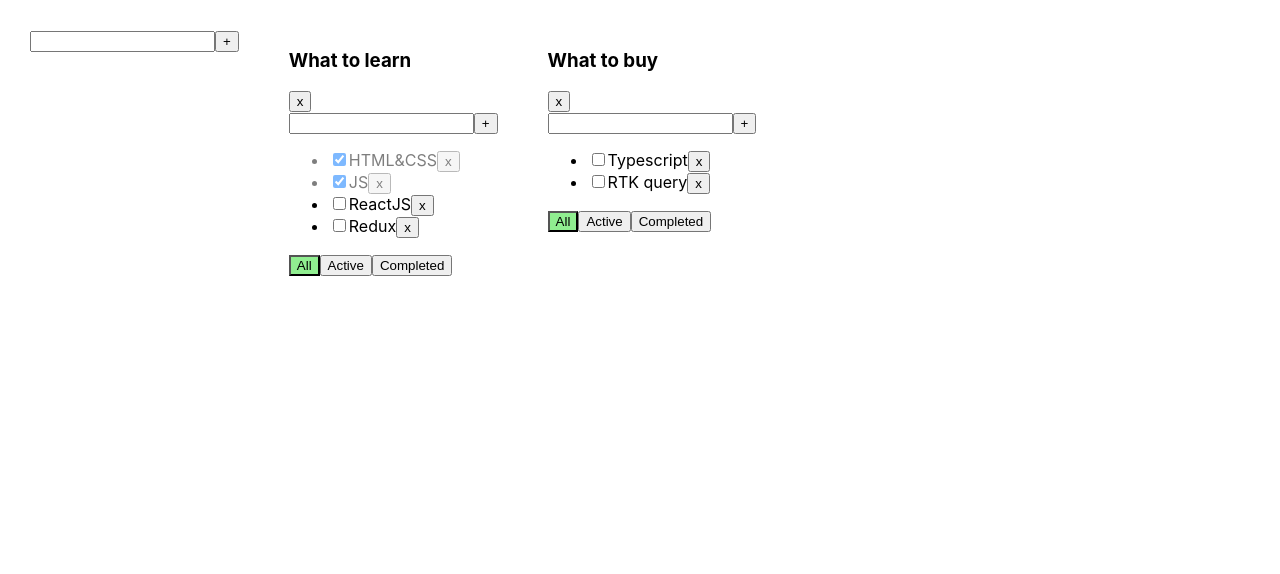
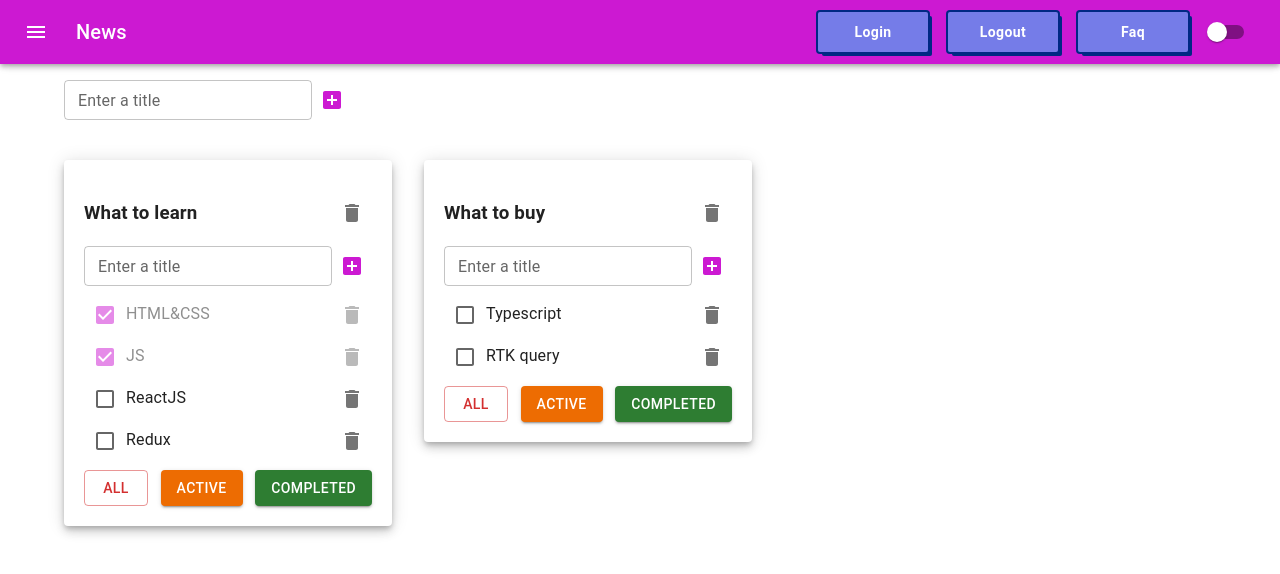
Before and after one commit to Kaptsiuh/todolist, a React (Create React App) app: page / in a window 1280 px wide. Shown: the top 574 px of the page. Built offline with nearby package versions, Linux system fonts and the light colour scheme.

Commit message:
feat: add components from material ui

```diff
--- a/package.json
+++ b/package.json
@@ -3,6 +3,10 @@
   "version": "0.1.0",
   "private": true,
   "dependencies": {
+    "@emotion/react": "^11.11.4",
+    "@emotion/styled": "^11.11.5",
+    "@mui/icons-material": "^5.15.18",
+    "@mui/material": "^5.15.18",
     "@testing-library/jest-dom": "^5.16.5",
     "@testing-library/react": "^13.4.0",
     "@testing-library/user-event": "^13.5.0",
--- a/src/App.css
+++ b/src/App.css
@@ -1,10 +1,10 @@
 .App {
-  padding: 30px;
-  display: flex;
+  /* padding: 30px;
+  display: flex; */
 }
 
 .App > div {
-  margin-right: 50px;
+  /* margin-right: 50px; */
 }
 
 .error {
--- a/src/App.tsx
+++ b/src/App.tsx
@@ -3,6 +3,13 @@ import "./App.css";
 import { TodoList } from "./components/TodoList";
 import { useState } from "react";
 import { AddItemForm } from "./components/AddItemForm";
+import Box from "@mui/material/Box";
+import Container from "@mui/material/Container";
+import Grid from "@mui/material/Grid";
+import Paper from "@mui/material/Paper";
+import { ThemeProvider } from "@emotion/react";
+import { CssBaseline, createTheme } from "@mui/material";
+import { AppBarHeader } from "./components/AppBarHeader";
 
 export type TaskType = {
   id: string;
@@ -21,6 +28,8 @@ export type TodolistType = {
 export type TaskStateType = {
   [key: string]: TaskType[];
 };
+
+type ThemeMode = "dark" | "light";
 
 function App() {
   const todolistID1 = v1();
@@ -115,22 +124,60 @@ function App() {
     );
   };
 
+  const [themeMode, setThemeMode] = useState<ThemeMode>("light");
+
+  const theme = createTheme({
+    palette: {
+      mode: themeMode === "light" ? "light" : "dark",
+      primary: {
+        main: "#cc19d2",
+        contrastText: "white",
+      },
+      secondary: {
+        light: "#757ce8",
+        main: "#3f50b5",
+        dark: "#002884",
+        contrastText: "#fff",
+      },
+    },
+  });
+
+  const changeModeHandler = () => {
+    setThemeMode(themeMode === "light" ? "dark" : "light");
+  };
+
   return (
     <div className="App">
+      <ThemeProvider theme={theme}>
+        <CssBaseline />
+        <Box sx={{ flexGrow: 1, mb: 10 }}>
+          <AppBarHeader changeModeHandler={changeModeHandler} />
+        </Box>
+
+        <Container fixed>
+          <Grid container sx={{ mb: 5 }}>
             <AddItemForm addItem={addTodolist} />
+          </Grid>
+          <Grid container spacing={4}>
             {todolists.map((tl) => {
               const allTodolistTasks = tasks[tl.id];
               let tasksForTodolist: TaskType[] = allTodolistTasks;
 
               if (tl.filter === "active") {
-          tasksForTodolist = allTodolistTasks.filter((task) => !task.isDone);
+                tasksForTodolist = allTodolistTasks.filter(
+                  (task) => !task.isDone
+                );
               }
 
               if (tl.filter === "completed") {
-          tasksForTodolist = allTodolistTasks.filter((task) => task.isDone);
+                tasksForTodolist = allTodolistTasks.filter(
+                  (task) => task.isDone
+                );
               }
 
               return (
+                <Grid item>
+                  <Paper elevation={6} sx={{ p: "20px" }}>
                     <TodoList
                       key={tl.id}
                       todolistId={tl.id}
@@ -145,8 +192,13 @@ function App() {
                       updateTask={updateTask}
                       updateTodolist={updateTodolist}
                     />
+                  </Paper>
+                </Grid>
               );
             })}
+          </Grid>
+        </Container>
+      </ThemeProvider>
     </div>
   );
 }
--- a/src/components/AddItemForm.tsx
+++ b/src/components/AddItemForm.tsx
@@ -1,5 +1,9 @@
 import { ChangeEvent, KeyboardEvent, useState } from "react";
-import { Button } from "./Button";
+import TextField from "@mui/material/TextField";
+import AddBoxIcon from "@mui/icons-material/AddBox";
+import IconButton from "@mui/material/IconButton";
+import { Box } from "@mui/material";
+import { filterButtonsContainerSx } from "./Todolist.styles";
 
 type PropsType = {
   addItem: (title: string) => void;
@@ -30,15 +34,21 @@ export const AddItemForm = ({ addItem }: PropsType) => {
   };
 
   return (
-    <div>
-      <input
-        className={error ? "error" : ""}
+    <Box sx={filterButtonsContainerSx}>
+      <TextField
+        id="outlined-basic"
+        label="Enter a title"
+        variant="outlined"
+        size="small"
         value={title}
         onChange={changeItemTitleHandler}
         onKeyUp={addItemOnKeyUpHandler}
+        error={!!error}
+        helperText={error}
       />
-      <Button title={"+"} onClickHandler={addItemHandler} />
-      {error && <div className={"error-message"}>{error}</div>}
-    </div>
+      <IconButton color="primary" onClick={addItemHandler}>
+        <AddBoxIcon />
+      </IconButton>
+    </Box>
   );
 };
--- /dev/null
+++ b/src/components/AppBarHeader.tsx
@@ -0,0 +1,36 @@
+import AppBar from "@mui/material/AppBar";
+import Toolbar from "@mui/material/Toolbar";
+import Typography from "@mui/material/Typography";
+import IconButton from "@mui/material/IconButton";
+import MenuIcon from "@mui/icons-material/Menu";
+import { MenuButton } from "./MenuButton";
+import { Switch } from "@mui/material";
+
+type AppBarHeaderPropsType = {
+  changeModeHandler: () => void;
+};
+
+export const AppBarHeader = ({ changeModeHandler }: AppBarHeaderPropsType) => {
+  return (
+    <AppBar position="fixed">
+      <Toolbar>
+        <IconButton
+          size="large"
+          edge="start"
+          color="inherit"
+          aria-label="menu"
+          sx={{ mr: 2 }}
+        >
+          <MenuIcon />
+        </IconButton>
+        <Typography variant="h6" component="div" sx={{ flexGrow: 1 }}>
+          News
+        </Typography>
+        <MenuButton color="inherit">Login</MenuButton>
+        <MenuButton color="inherit">Logout</MenuButton>
+        <MenuButton color="inherit">Faq</MenuButton>
+        <Switch color={"default"} onChange={changeModeHandler} />
+      </Toolbar>
+    </AppBar>
+  );
+};
--- /dev/null
+++ b/src/components/CssBaseline.d.ts
@@ -0,0 +1,6 @@
+export interface CssBaselineProps extends StyledComponentProps<never> {
+  children?: React.ReactNode;
+  enableColorScheme?: boolean;
+}
+
+export default function CssBaseline(props: CssBaselineProps): JSX.Element;
--- a/src/components/EditableSpan.tsx
+++ b/src/components/EditableSpan.tsx
@@ -1,4 +1,5 @@
 import { ChangeEvent, useState } from "react";
+import TextField from "@mui/material/TextField";
 
 type PropsType = {
   oldTitle: string;
@@ -21,7 +22,14 @@ export const EditableSpan = ({ oldTitle, updateItem }: PropsType) => {
   };
 
   return editMode ? (
-    <input
+    // <input
+    //   value={newTitle}
+    //   onChange={changeTitleHandler}
+    //   onBlur={activateEditModeHandler}
+    //   autoFocus
+    // />
+    <TextField
+      variant="outlined"
       value={newTitle}
       onChange={changeTitleHandler}
       onBlur={activateEditModeHandler}
--- /dev/null
+++ b/src/components/MenuButton.tsx
@@ -0,0 +1,20 @@
+import { styled } from "@mui/material/styles";
+import Button from "@mui/material/Button";
+
+type MenuButtonProps = {
+  background?: string;
+};
+
+export const MenuButton = styled(Button)<MenuButtonProps>(
+  ({ background, theme }) => ({
+    minWidth: "110px",
+    fontWeight: "bold",
+    boxShadow: `0 0 0 2px ${theme.palette.secondary.dark}, 4px 4px 0 0 ${theme.palette.secondary.dark}`,
+    borderRadius: "2px",
+    textTransform: "capitalize",
+    margin: "0 10px",
+    padding: "8px 24px",
+    color: theme.palette.secondary.contrastText,
+    background: background || theme.palette.secondary.light,
+  })
+);
--- a/src/components/TodoList.tsx
+++ b/src/components/TodoList.tsx
@@ -1,8 +1,15 @@
 import { ChangeEvent } from "react";
 import { FilterValuesType, TaskType } from "../App";
-import { Button } from "./Button";
 import { AddItemForm } from "./AddItemForm";
 import { EditableSpan } from "./EditableSpan";
+import IconButton from "@mui/material/IconButton";
+import DeleteIcon from "@mui/icons-material/Delete";
+import Button from "@mui/material/Button";
+import Checkbox from "@mui/material/Checkbox";
+import List from "@mui/material/List";
+import ListItem from "@mui/material/ListItem";
+import Box from "@mui/material/Box";
+import { filterButtonsContainerSx, getListItemSx } from "./Todolist.styles";
 
 type TodoListPropsType = {
   title: string;
@@ -69,20 +76,24 @@ export const TodoList = ({
 
   return (
     <div>
+      <Box sx={filterButtonsContainerSx}>
         <h3>
           <EditableSpan oldTitle={title} updateItem={updateTodolistHandler} />
         </h3>
-      <Button title={"x"} onClickHandler={removeTodolistHandler} />
+        <IconButton aria-label="delete" onClick={removeTodolistHandler}>
+          <DeleteIcon />
+        </IconButton>
+      </Box>
       <AddItemForm addItem={addTaskHandler} />
       {tasks.length === 0 ? (
         <p>Тасок нет</p>
       ) : (
-        <ul>
+        <List>
           {tasks.map((task) => {
             return (
-              <li key={task.id} className={task.isDone ? "is-done" : ""}>
-                <input
-                  type="checkbox"
+              <ListItem key={task.id} sx={getListItemSx(task.isDone)}>
+                <div>
+                  <Checkbox
                     checked={task.isDone}
                     onChange={(e) => changeTaskStatusHandler(task.id, e)}
                   />
@@ -92,32 +103,41 @@ export const TodoList = ({
                       updateTaskHandler(task.id, newTitle)
                     }
                   />
-                <Button
-                  title={"x"}
-                  onClickHandler={() => removeTaskHandler(task.id)}
-                />
-              </li>
+                </div>
+                <IconButton
+                  aria-label="delete"
+                  onClick={() => removeTaskHandler(task.id)}
+                >
+                  <DeleteIcon />
+                </IconButton>
+              </ListItem>
             );
           })}
-        </ul>
+        </List>
       )}
-      <div>
+      <Box sx={filterButtonsContainerSx}>
         <Button
-          className={filter === "all" ? "active-filter" : ""}
-          title={"All"}
-          onClickHandler={() => changeFilterTasksHandler("all")}
-        />
+          variant={filter === "all" ? "outlined" : "contained"}
+          color="error"
+          onClick={() => changeFilterTasksHandler("all")}
+        >
+          All
+        </Button>
         <Button
-          className={filter === "active" ? "active-filter" : ""}
-          title={"Active"}
-          onClickHandler={() => changeFilterTasksHandler("active")}
-        />
+          variant={filter === "active" ? "outlined" : "contained"}
+          color="warning"
+          onClick={() => changeFilterTasksHandler("active")}
+        >
+          Active
+        </Button>
         <Button
-          className={filter === "completed" ? "active-filter" : ""}
-          title={"Completed"}
-          onClickHandler={() => changeFilterTasksHandler("completed")}
-        />
-      </div>
+          variant={filter === "completed" ? "outlined" : "contained"}
+          color={"success"}
+          onClick={() => changeFilterTasksHandler("completed")}
+        >
+          Completed
+        </Button>
+      </Box>
     </div>
   );
 };
--- /dev/null
+++ b/src/components/Todolist.styles.ts
@@ -0,0 +1,12 @@
+import { SxProps } from "@mui/material";
+
+export const filterButtonsContainerSx: SxProps = {
+  display: "flex",
+  justifyContent: "space-between",
+};
+
+export const getListItemSx = (isDone: boolean): SxProps => ({
+  p: 0,
+  justifyContent: "space-between",
+  opacity: isDone ? 0.5 : 1,
+});
```
Also changed, not shown: 1 other file (tests, documents, lock files or other folders). Lines whose indentation alone changed are shown as unchanged.
